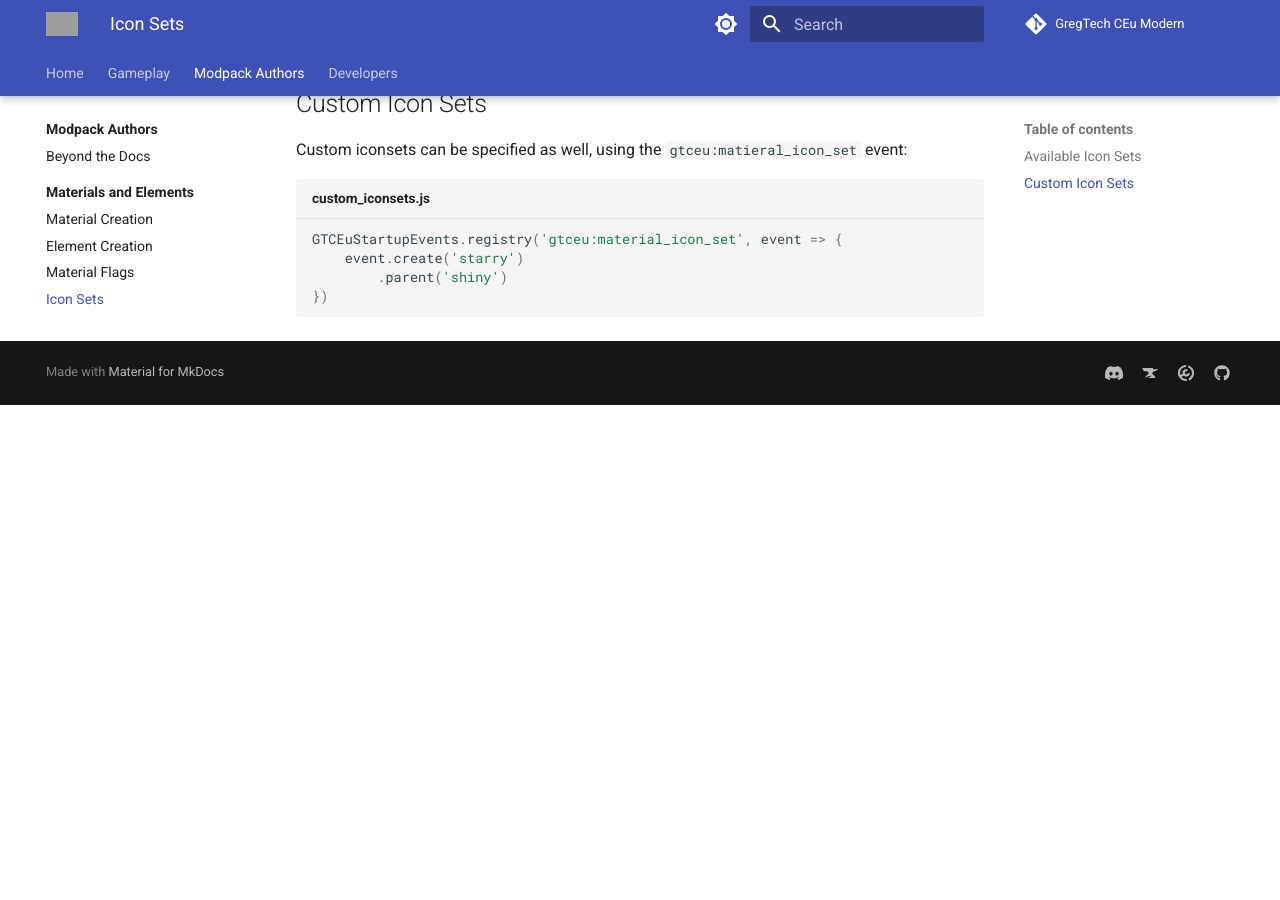
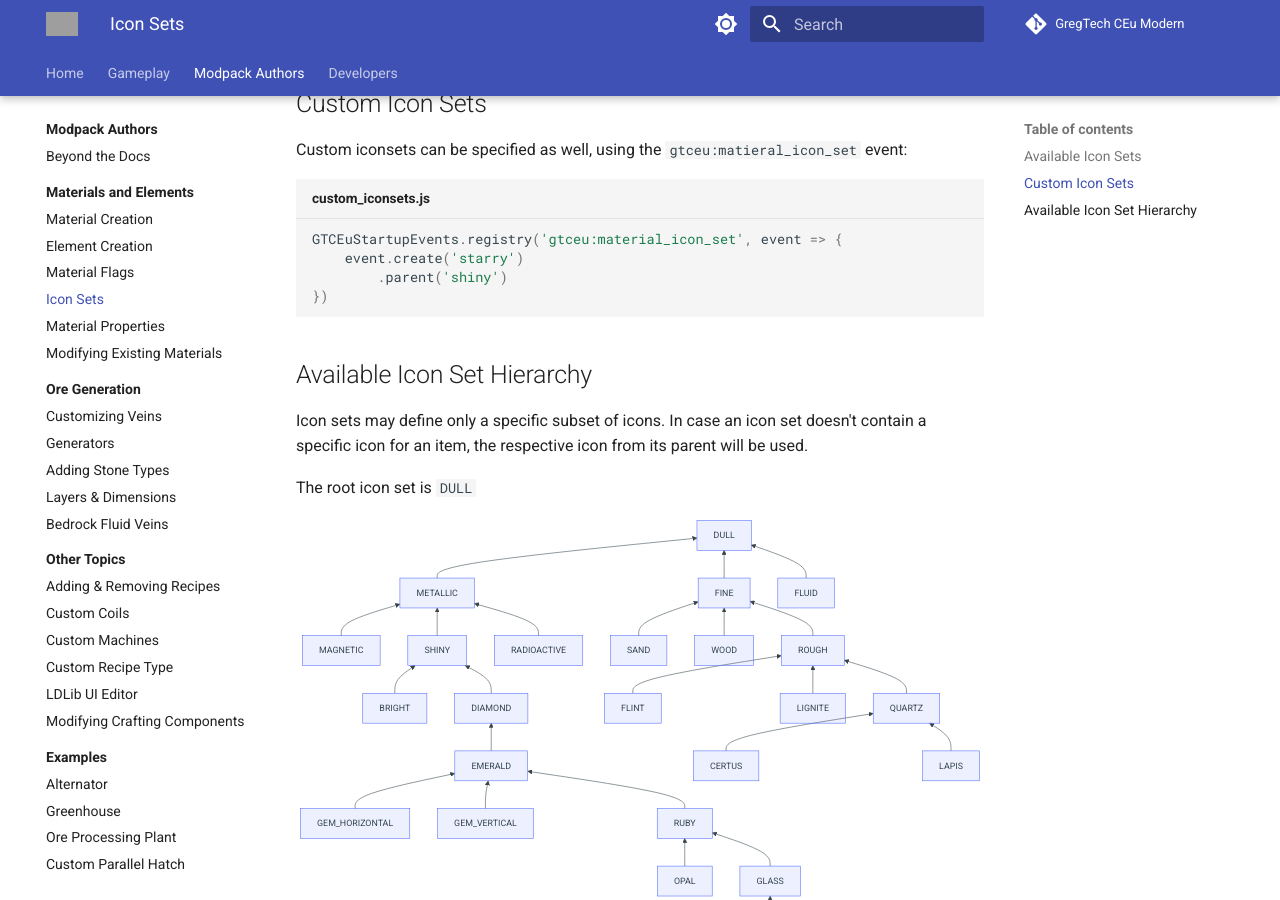
Before and after one commit to GregTechCEu/gtceu-modern-docs, an MkDocs documentation site: the page built from docs/Modpacks/Materials-and-Elements/Material-Icon-Sets.md, in a window 1280 px wide and 900 px high, scrolled down 1138 px. Built offline with MkDocs 1.6.1 and Material for MkDocs 9.7.7, drawn with Linux system fonts in a browser that asks for light colours; comment, search, counter and statistics services are not loaded; before the commit the page ends 1543 px from its top, so only the background shows below that; grey boxes are pictures that could not be loaded.

Commit message:
feat: add documentation for icon set hierarchy

````diff
--- a/docs/Modpacks/Materials-and-Elements/Material-Icon-Sets.md
+++ b/docs/Modpacks/Materials-and-Elements/Material-Icon-Sets.md
@@ -48,3 +48,37 @@ GTCEuStartupEvents.registry('gtceu:material_icon_set', event => {
         .parent('shiny')
 })
 ```
+
+## Available Icon Set Hierarchy
+
+Icon sets may define only a specific subset of icons.
+In case an icon set doesn't contain a specific icon for an item, the respective icon from its parent will be used.
+
+The root icon set is `DULL`
+
+```mermaid
+graph BT
+    METALLIC --> DULL
+    MAGNETIC --> METALLIC
+    SHINY --> METALLIC
+    BRIGHT --> SHINY
+    DIAMOND --> SHINY
+    EMERALD --> DIAMOND
+    GEM_HORIZONTAL --> EMERALD
+    GEM_VERTICAL --> EMERALD
+    RUBY --> EMERALD
+    OPAL --> RUBY
+    GLASS --> RUBY
+    NETHERSTAR --> GLASS
+    FINE --> DULL
+    SAND --> FINE
+    WOOD --> FINE
+    ROUGH --> FINE
+    FLINT --> ROUGH
+    LIGNITE --> ROUGH
+    QUARTZ --> ROUGH
+    CERTUS --> QUARTZ
+    LAPIS --> QUARTZ
+    FLUID --> DULL
+    RADIOACTIVE --> METALLIC
+```
````
